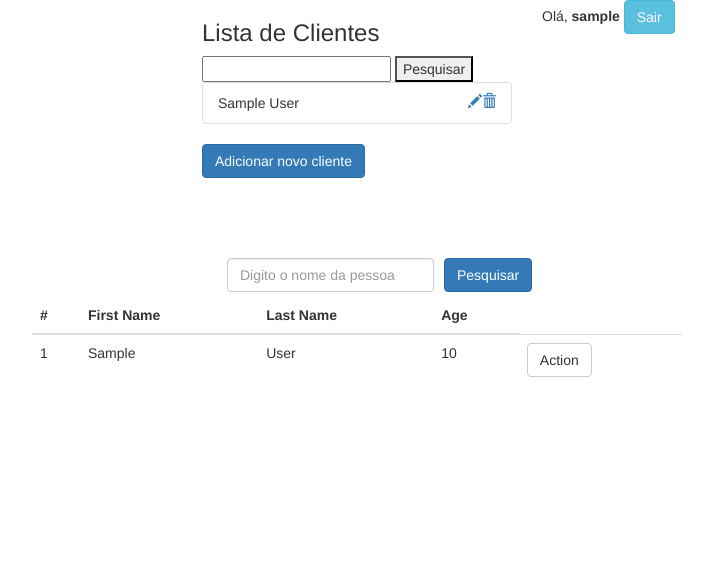
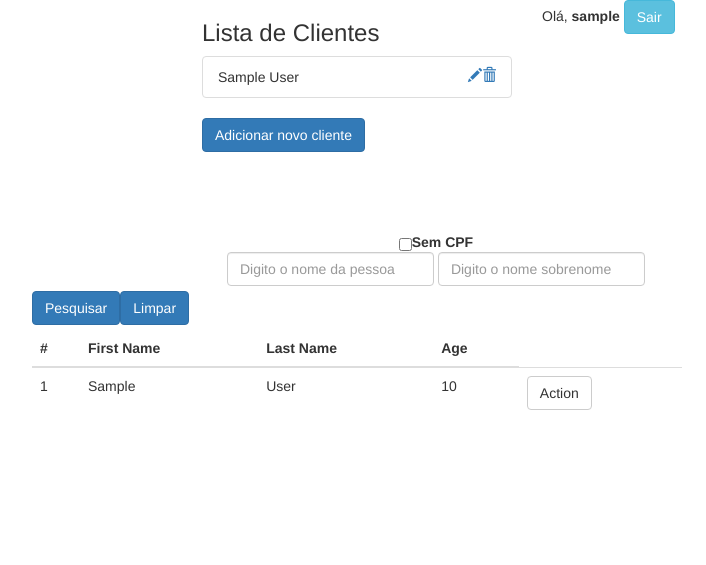
Before and after one commit to kl3ber/customer_register, a Django app: page /clientes/list/ in a window 1280 px wide. Shown: the top 565 px of the page, without its empty margins (283-989 px from the left). Run offline with Django 3.2, Linux system fonts and the light colour scheme; a user stored in the database is signed in; tables that the repository leaves empty hold one stand-in row (values such as "Sample post"); some libraries are stand-ins or nearby versions.

Commit message:
Commit PyCharm

```diff
--- a/clientes/templates/person.html
+++ b/clientes/templates/person.html
@@ -9,10 +9,6 @@
     <div class="col"></div>
     <div class="col-6">
         <h3>Lista de Clientes</h3>
-        <form action="">
-            <input type="text" name="pesquisa">
-            <button>Pesquisar</button>
-        </form>
 
         <ul class="list-group">
             {% for person in persons %}
@@ -42,9 +38,13 @@
         <input type="text" readonly class="form-control-plaintext" id="staticEmail2" value="">
     </div>
     <div class="form-group mx-sm-3 mb-2">
-        <input type="text" class="form-control" id="pesquisa" name="pesquisa" placeholder="Digito o nome da pessoa">
+        <label><input type="checkbox" name="meu-checkbox" placeholder="Sem CPF">Sem CPF </label>
+        <input type="text" class="form-control" id="pesquisa_nome" name="pesquisa_nome" placeholder="Digito o nome da pessoa">
+        <input type="text" class="form-control" id="pesquisa_sobrenome" name="pesquisa_sobrenome" placeholder="Digito o nome sobrenome">
+
     </div>
     <button type="submit" class="btn btn-primary mb-2">Pesquisar</button>
+    <a href="{% url 'person_list' %}" class="btn btn-primary mb-2">Limpar</a>
 </form>
 
 
--- a/clientes/views.py
+++ b/clientes/views.py
@@ -1,6 +1,7 @@
 
 from django.shortcuts import render, redirect, get_object_or_404
 from django.contrib.auth.decorators import login_required
+from django.db.models import Q
 from .models import Person
 from .forms import PersonForm
 
@@ -9,13 +10,22 @@ from .forms import PersonForm
 
 @login_required
 def person_list(request):
-    termo_pesquisa = request.GET.get('pesquisa', None)
+    nome = request.GET.get('pesquisa_nome', None)
+    sobrenome = request.GET.get('pesquisa_sobrenome', None)
+    checkbox = request.GET.get('meu-checkbox', None)
 
-    if termo_pesquisa:
-        persons = Person.objects.all()
-        persons = persons.filter(first_name=termo_pesquisa)
-    else:
-        persons = Person.objects.all()
+    # if nome or sobrenome:
+    #     persons = Person.objects.filter(first_name__icontains=nome | last_name__icontains=sobrenome)
+    # else:
+    #     persons = Person.objects.all()
+
+    persons = Person.objects.all()
+
+    if checkbox == 'on':
+        persons = persons.filter(doc__isnull=True)
+
+    if nome:        persons = persons.filter(Q(first_name__icontains=nome))
+    if sobrenome:   persons = persons.filter(Q(last_name__icontains=sobrenome))
 
     return render(request, 'person.html', {'persons': persons})
 
@@ -23,7 +33,6 @@ def person_list(request):
 @login_required
 def person_new(request):
     form = PersonForm(request.POST or None, request.FILES or None)
-    print(form)
 
     if form.is_valid():
         form.save()
--- a/gestao_clientes/settings.py
+++ b/gestao_clientes/settings.py
@@ -27,7 +27,7 @@ SECRET_KEY = config('SECRET_KEY')
 # SECURITY WARNING: don't run with debug turned on in production!
 DEBUG = config('DEBUG', default=False, cast=bool)
 
-ALLOWED_HOSTS = ['localhost', 'gestao-clientes-00.herokuapp.com']
+ALLOWED_HOSTS = ['localhost', 'gestao-clientes-00.herokuapp.com', '127.0.0.1']
 
 
 # Application definition
```
